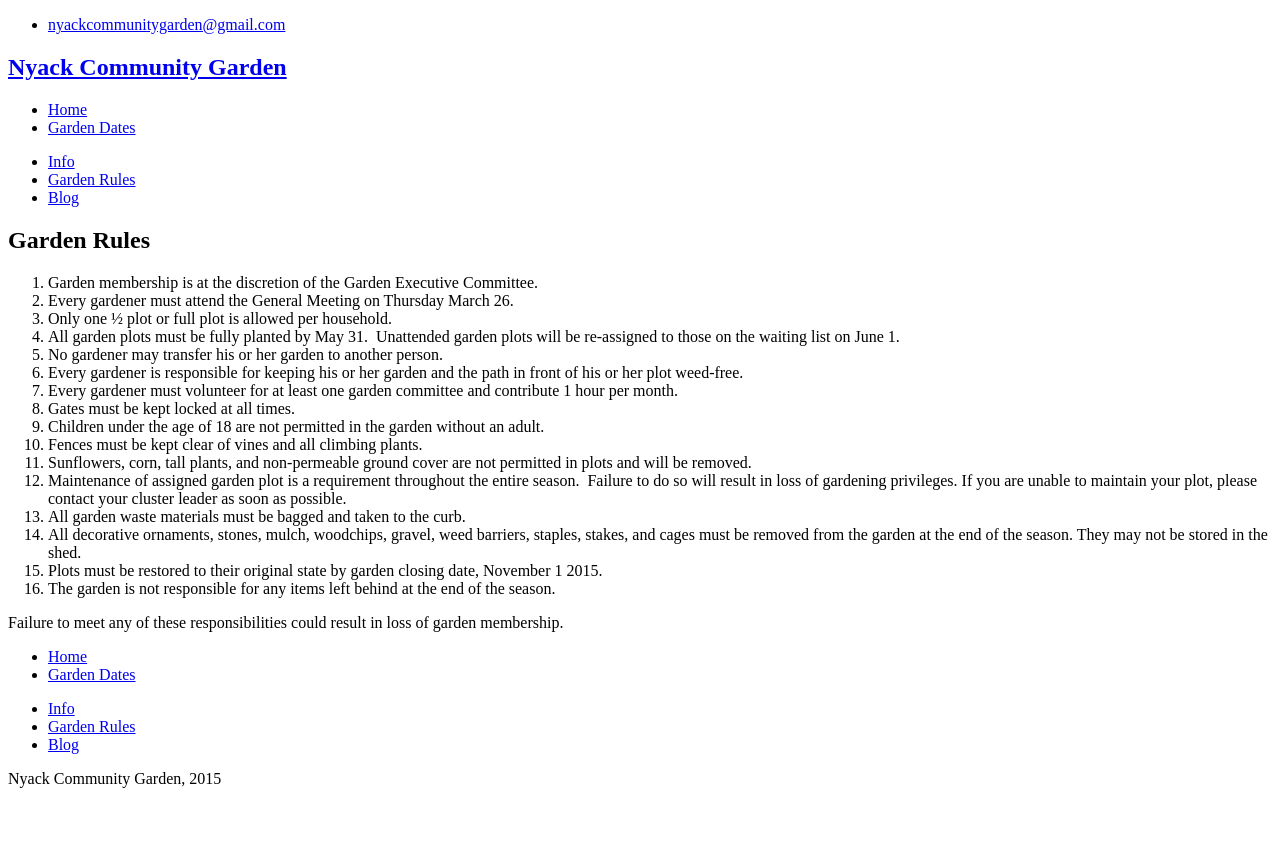
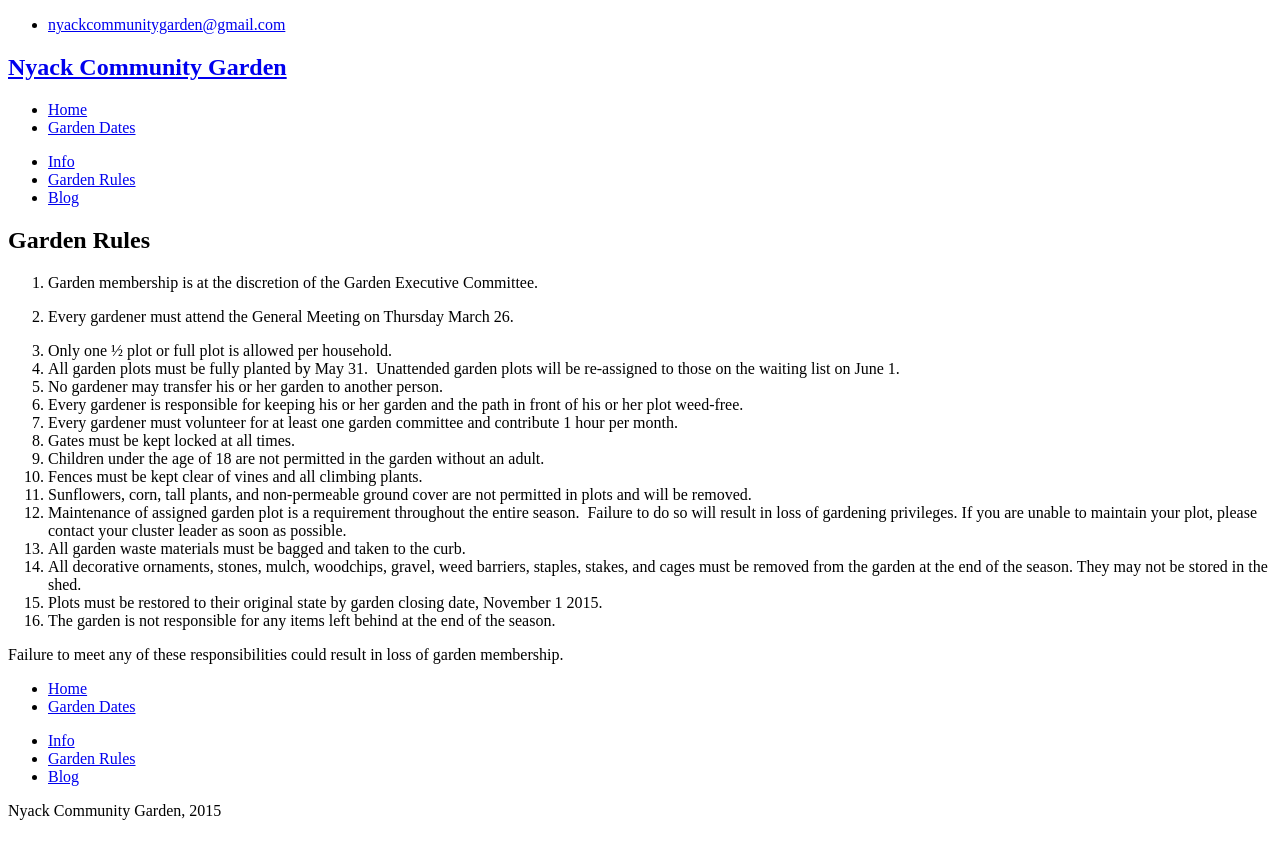
Before and after one commit to bosborne/nyackcommunitygarden, a Jekyll site: the page built from garden-rules/index.html, in a window 1280 px wide. Shown: the top 859 px of the page. Built offline with Jekyll 4.4.1, drawn with Linux system fonts in a browser that asks for light colours; Markdown is read by kramdown in place of the engine named in the settings.

```diff
--- a/garden-rules/index.html
+++ b/garden-rules/index.html
@@ -6,12 +6,12 @@
 
 <h2>Garden Rules</h2>
 <ol>
-  <li >
+  <li ><p>
     Garden membership is at the discretion of the Garden Executive Committee.
-  </li>
-  <li >
+  </li></p>
+  <li ><p>
     Every gardener must attend the General Meeting on Thursday March 26.
-  </li>
+  </li></p>
   <li >
      Only one ½ plot or full plot is allowed per household.
   </li>
```
Also changed, not shown: site/garden-rules/index.html (+4 -4 lines).
